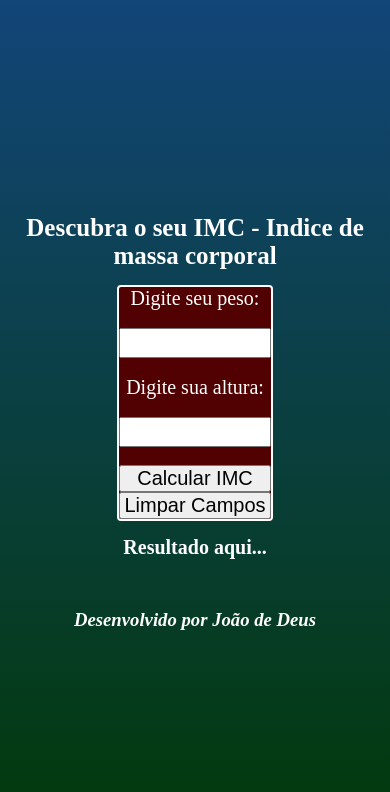
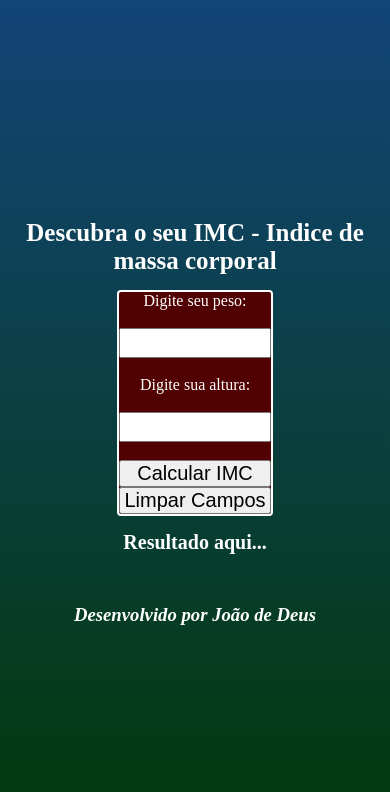
Before and after one commit to joaodedeusrsfilho/calculadora_imc, a plain HTML site: page index.html in a window 390 px wide. Drawn offline with Linux system fonts and the light colour scheme.

Commit message:
add file

```diff
--- a/style.css
+++ b/style.css
@@ -80,7 +80,7 @@ input[type='reset']{
     }
 
     label{
-        font-size: 15pt;
+        font-size: 12pt;
         display: flex;
         justify-content: center;
     }
```
